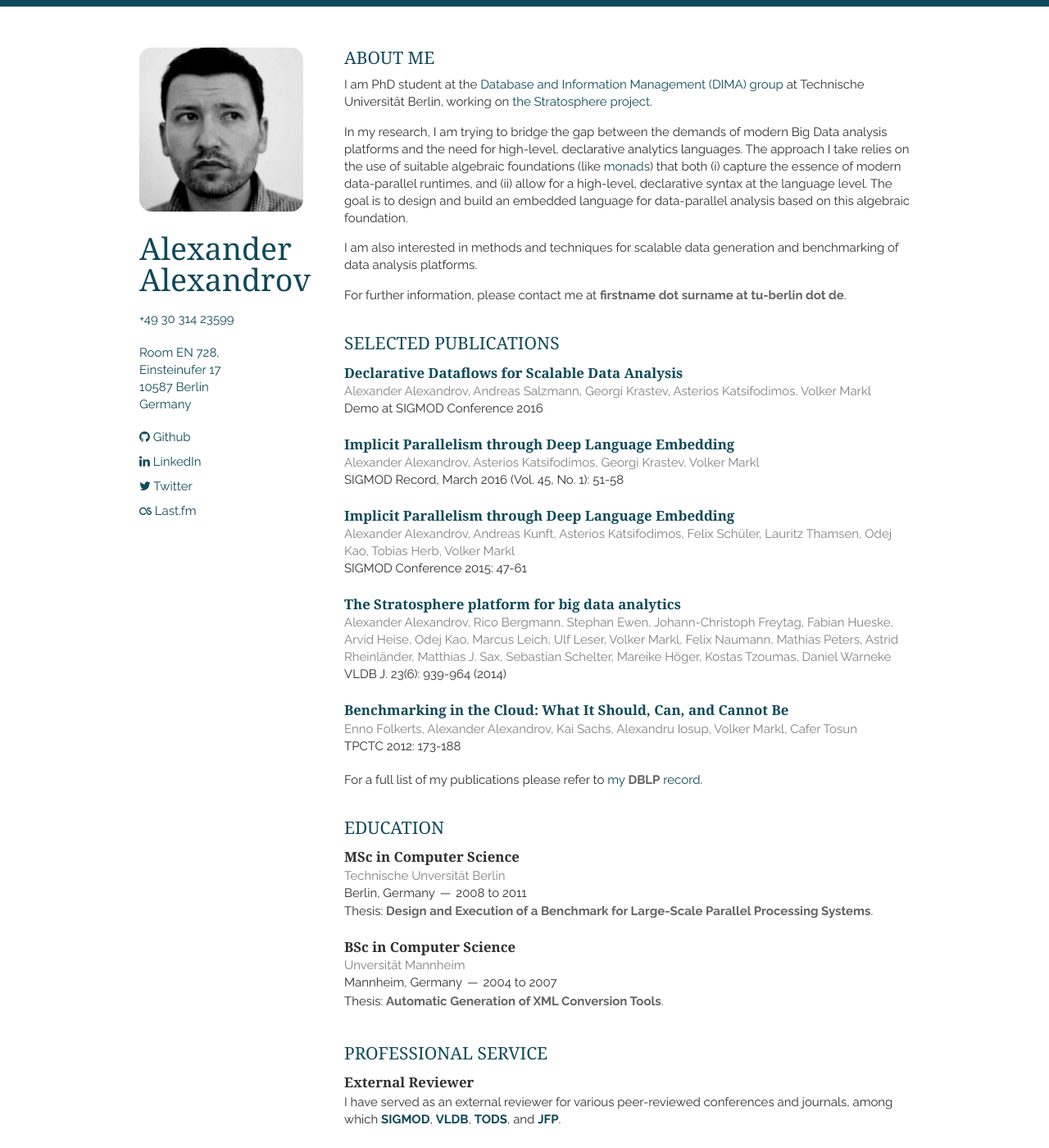
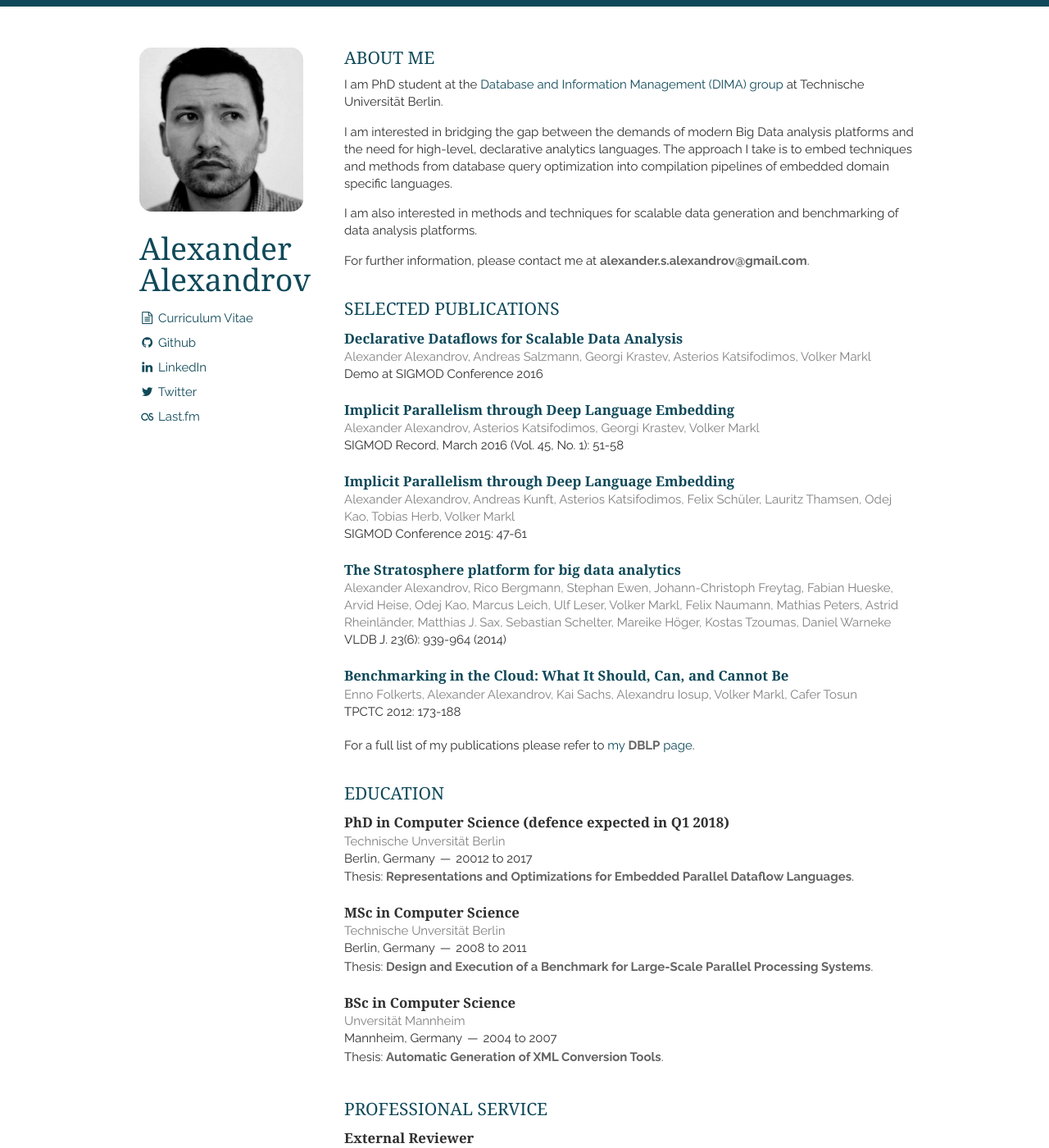
Before and after one commit to aalexandrov/aalexandrov, a Jekyll site: the page built from index.html, in a window 1280 px wide and 1400 px high. Shown: the whole window at 82% size. Built offline with Jekyll 4.4.1, drawn with Linux system fonts in a browser that asks for light colours; nearby versions of some CDN libraries; the list of posts is cut into pages by our own code; some of the changed text lies outside the part shown.

Commit message:
Updated homepage.
- Elided address and phone.
- Merged `Teaching` into `Service`.
- Updated `Biography`.
- Added `Awards`.
- Updated CV and added link on the sidebar.

```diff
--- /dev/null
+++ b/_includes/awards.html
@@ -0,0 +1,6 @@
+<section class="twelve columns">
+    <h2>Awards</h2>
+    <article>
+        <p>SIGMOD 2015 research highlight award for <a href="http://doi.acm.org/10.1145/2723372.2750543">"Implicit Parallelism through Deep Language Embedding"</a>.</p>
+    </article>
+</section>
--- a/_includes/biography.html
+++ b/_includes/biography.html
@@ -1,10 +1,17 @@
 <section class="twelve columns">
     <h2>About Me</h2>
 
-    <p>I am PhD student at the <a href="http://www.dima.tu-berlin.de/">Database and Information Management (DIMA) group</a> at Technische Universität Berlin, working on <a href="http://stratosphere.eu/">the Stratosphere project</a>.</p>
-    <p>In my research, I am trying to bridge the gap between the demands of modern Big Data analysis platforms and the need for high-level, declarative analytics languages.
-       The approach I take relies on the use of suitable algebraic foundations (like <a href="http://adit.io/posts/2013-04-17-functors,_applicatives,_and_monads_in_pictures.html">monads</a>) that both <i>(i)</i> capture the essence of modern data-parallel runtimes, and <i>(ii)</i> allow for a high-level, declarative syntax at the language level.
-       The goal is to design and build an embedded language for data-parallel analysis based on this algebraic foundation.</p>
-    <p>I am also interested in methods and techniques for scalable data generation and benchmarking of data analysis platforms.</p>
-    <p>For further information, please contact me at <em>firstname dot surname at tu-berlin dot de</em>.</p>
+    <p>
+      I am PhD student at the <a href="http://www.dima.tu-berlin.de/">Database and Information Management (DIMA) group</a> at Technische Universität Berlin.
+    </p>
+    <p>
+      I am interested in bridging the gap between the demands of modern Big Data analysis platforms and the need for high-level, declarative analytics languages.
+      The approach I take is to embed techniques and methods from database query optimization into compilation pipelines of embedded domain specific languages.
+    </p>
+    <p>
+       I am also interested in methods and techniques for scalable data generation and benchmarking of data analysis platforms.
+    </p>
+    <p>
+      For further information, please contact me at <em>alexander.s.alexandrov@gmail.com</em>.
+    </p>
 </section>
--- a/_includes/education.html
+++ b/_includes/education.html
@@ -1,5 +1,15 @@
 <section class="twelve columns">
     <h2>Education</h2>
+    <article>
+        <header>
+            <h3>PhD in Computer Science (defence expected in Q1 2018)</h3>
+            <span>Technische Unversität Berlin</span>
+            <div><address>Berlin, Germany</address><time>20012</time> to <time>2017</time></div>
+        </header>
+        <p>
+            Thesis: <em>Representations and Optimizations for Embedded Parallel Dataflow Languages</em>.
+        </p>
+    </article>
     <article>
         <header>
             <h3>MSc in Computer Science</h3>
--- a/_includes/publications.html
+++ b/_includes/publications.html
@@ -40,5 +40,5 @@
         </header>
     </article>
 
-    <p>For a full list of my publications please refer to <a href="http://dblp.uni-trier.de/pers/hd/a/Alexandrov:Alexander">my <em>DBLP</em> record</a>.</p>
+    <p>For a full list of my publications please refer to <a href="http://dblp.uni-trier.de/pers/hd/a/Alexandrov:Alexander">my <em>DBLP</em> page</a>.</p>
 </section>
--- a/_includes/service.html
+++ b/_includes/service.html
@@ -19,11 +19,25 @@
             <h3>Program Chair</h3>
         </header>
         <p>
-            I am a co-chair of the
+            Co-chair of the
             <em><a href="http://dbpl2017.org/">The 16th International Symposium on Database Programming Languages (DBPL 2017)</a></em>,
             held in conjunction with
             <em><a href="http://www.vldb.org/2017/">VLDB 2017</a></em>
             on September 1st, 2017, in Munich, Germany.
         </p>
     </article>
+
+    <article>
+        <header>
+            <h3>Teaching</h3>
+        </header>
+
+        <p>I have co-organized the following courses at TU Berlin.</p>
+        <ul>
+            <li><em>Datenbankpraktikum</em> (SS 2012, SS 2013, SS 2017)</li>
+            <li><em>Database Technology</em> (WS 2011, WS 2012, WS 2013, WS 2014, WS 2015)</li>
+            <li><em>Implementation of Database Systems</em> (WS 2011, WS 2012, WS 2013, WS 2014, WS 2015)</li>
+            <li><em>Big Data Analytics Project</em> (SS 2014, WS 2014, SS 2015, WS 2015, SS 2016, WS 2016, WS 2017)</li>
+        </ul>
+    </article>
 </section>
--- a/_includes/teaching.html
+++ /dev/null
@@ -1,15 +0,0 @@
-<section class="twelve columns">
-    <h2>Teaching</h2>
-    <article>
-        <header>
-            <h3>Teaching Assistant</h3>
-        </header>
-
-        <p>I have co-organized the following Master courses at TU Berlin.</p>
-        <ul>
-            <li><em>Database Technology</em> (WS 2011, WS 2012, WS 2013, WS 2014, WS 2015)</li>
-            <li><em>Implementation of Database Systems</em> (WS 2011, WS 2012, WS 2013, WS 2014, WS 2015)</li>
-            <li><em>Big Data Analytics Project</em> (SS 2014, WS 2014, SS 2015, WS 2015, WS 2016, SS 2017)</li>
-        </ul>
-    </article>
-</section>
--- a/_layouts/layout.html
+++ b/_layouts/layout.html
@@ -27,6 +27,7 @@
     <header class="four columns">
         <img src="{{ site.baseurl }}static/img/photo_bw_small.jpg" class="me" alt="{{ site.name }} Photo" title="{{ site.name }} Photo">
         <h1>{{ site.name }}</h1>
+        <!--
         <p>
             <a href="{{ site.tel_full }}">{{ site.tel }}</a>
         </p>
@@ -37,18 +38,20 @@
                 {{ site.country }}
             </a>
         </address>
+        -->
         <!--
         <p>
             <a href="{{ site.website_full }}">{{ site.website }}</a><br/>
         </p>
         -->
         <ul>
+            <li><a href="{{ site.baseurl }}/assets/pdf/cv.pdf"><i class="fa fa-fw fa-file-text-o"></i> Curriculum Vitae</a></li>
             <!--<a href="{{ site.email_full }}">{{ site.email }}</a><br/> -->
-            <li><a href="https://github.com/{{ site.github }}"><i class="fa fa-github"></i> Github</a></li>
-            <li><a href="https://de.linkedin.com/in/{{ site.linkedin }}"><i class="fa fa-linkedin"></i> LinkedIn</a></li>
-            <li><a href="https://twitter.com/{{ site.twitter }}"><i class="fa fa-twitter"></i> Twitter</a></li>
+            <li><a href="https://github.com/{{ site.github }}"><i class="fa fa-fw fa-github"></i> Github</a></li>
+            <li><a href="https://de.linkedin.com/in/{{ site.linkedin }}"><i class="fa fa-fw fa-linkedin"></i> LinkedIn</a></li>
+            <li><a href="https://twitter.com/{{ site.twitter }}"><i class="fa fa-fw fa-twitter"></i> Twitter</a></li>
             <!--<li><a href="https://plus.google.com/{{ site.googleplus }}"><i class="fa fa-google-plus"></i> Google+</a></li>-->
-            <li><a href="https://www.last.fm/user/{{ site.lastfm }}"><i class="fa fa-lastfm"></i> Last.fm</a></li>
+            <li><a href="https://www.last.fm/user/{{ site.lastfm }}"><i class="fa fa-fw fa-lastfm"></i> Last.fm</a></li>
         </ul>
     </header>
     <div class="twelve columns clearfix">
--- a/index.html
+++ b/index.html
@@ -10,4 +10,4 @@
 
 {% include service.html %}
 
-{% include teaching.html %}
+{% include awards.html %}
```
Also changed, not shown: 1 other file.
